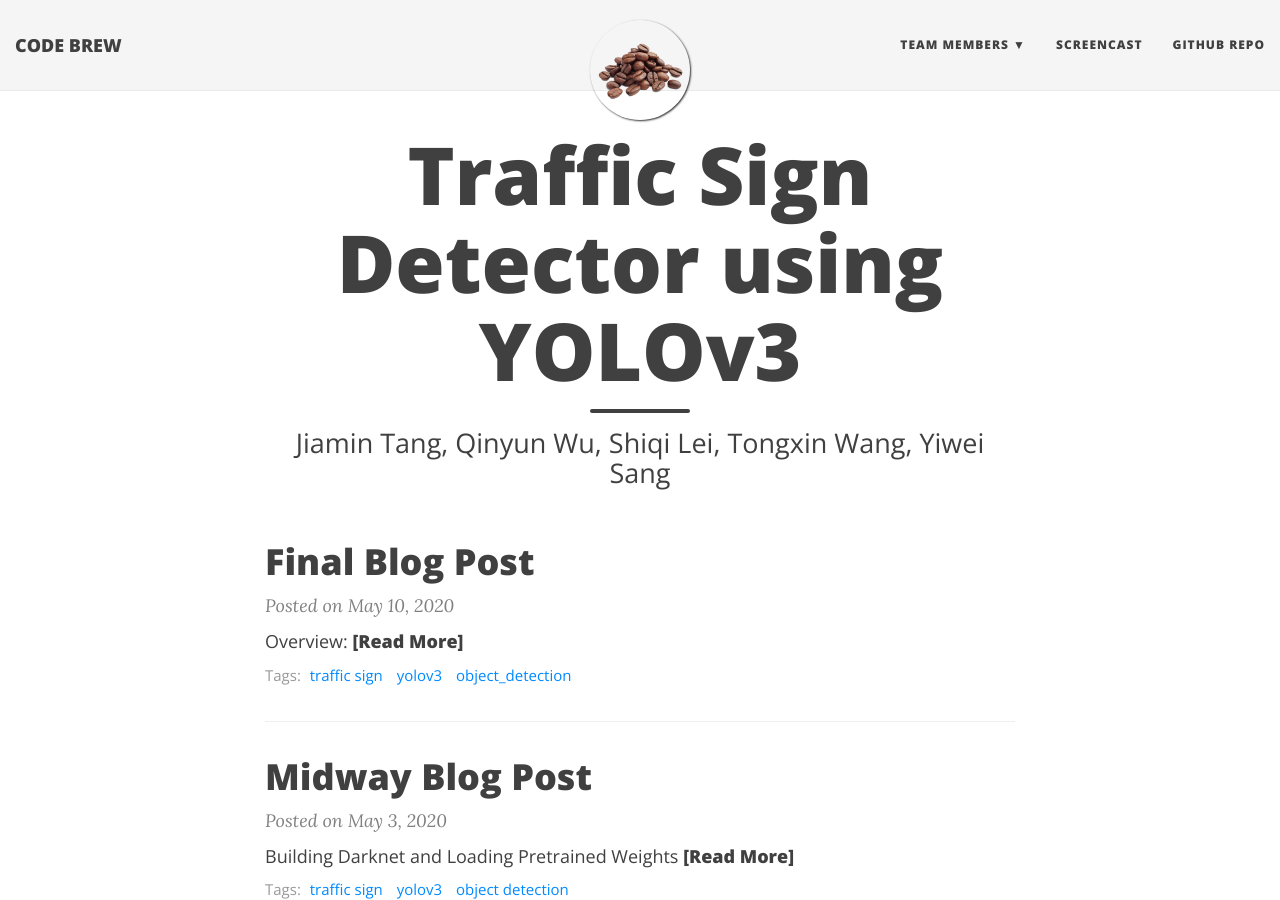
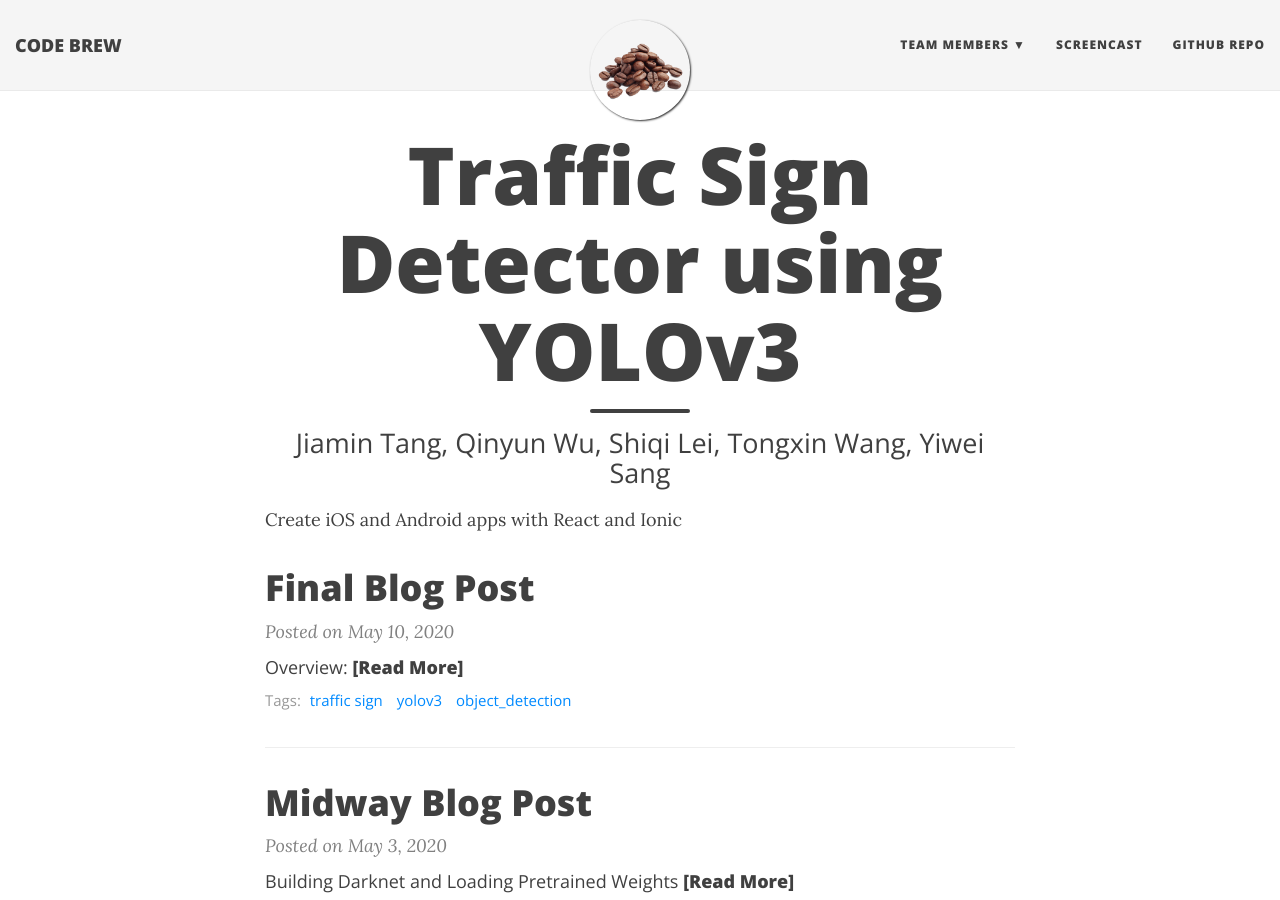
Before and after one commit to tongxinw/YOLOv3_traffic_sign_website, a Jekyll site: the page built from index.html, in a window 1280 px wide and 900 px high. Built offline with Jekyll 4.4.1, drawn with Linux system fonts in a browser that asks for light colours; nearby versions of some CDN libraries; the list of posts is cut into pages by our own code.

Commit message:
Update index.html

```diff
--- a/index.html
+++ b/index.html
@@ -4,7 +4,7 @@ title: Traffic Sign Detector using YOLOv3
 subtitle: Jiamin Tang, Qinyun Wu, Shiqi Lei, Tongxin Wang, Yiwei Sang
 use-site-title: true
 ---
-
+<description>Create iOS and Android apps with React and Ionic</description>
 <div class="posts-list">
   {% for post in paginator.posts %}
   <article class="post-preview">
```
